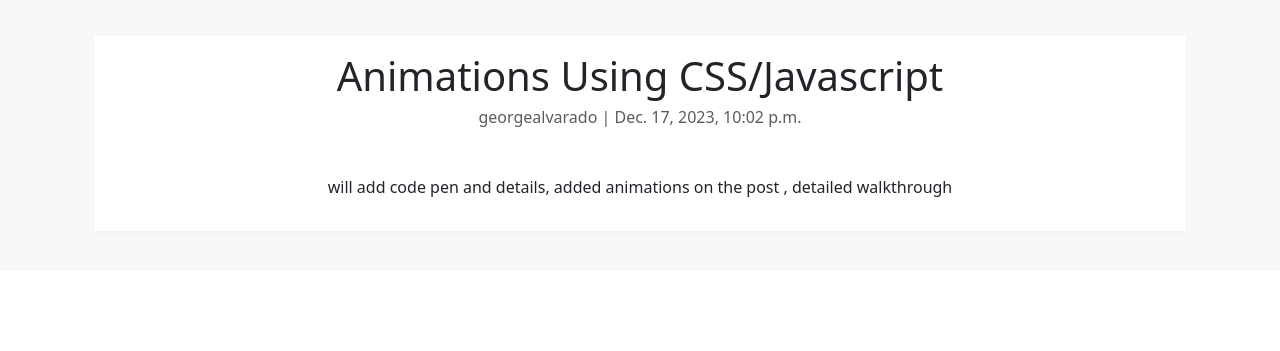
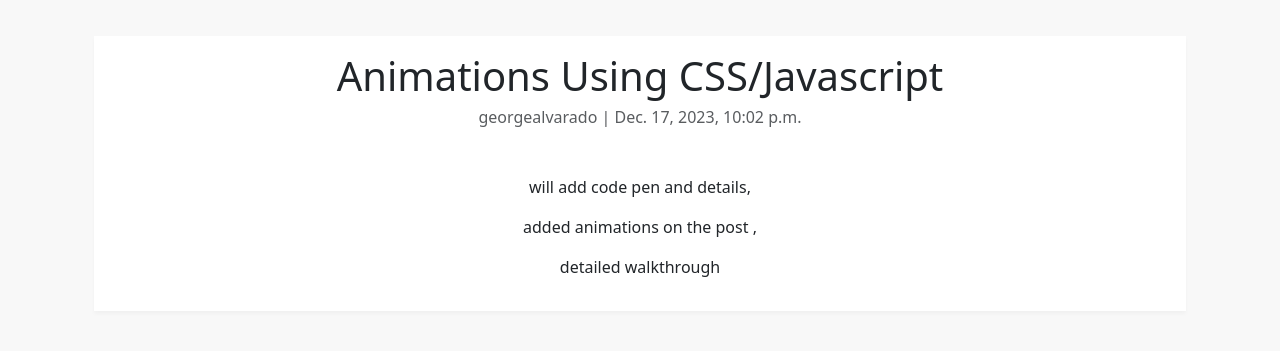
Before and after one commit to Georgealv6/PersonalBlog, a Django app: a page that uses blog/templates/blog/posts/detail.html in a window 1280 px wide. Shown: the part 866-1217 px from the top of the page. Before the commit the page ends 1099 px from the top, so only its background shows below. Run offline with Django 3.2, Linux system fonts and the light colour scheme; data comes from the database, SQL or seed files in the repository; both versions use the stored data as it was after the commit; style sheets or scripts are compiled from the project's sources; some libraries are stand-ins or nearby versions.

Commit message:
content styling updated

```diff
--- a/blog/templates/blog/posts/detail.html
+++ b/blog/templates/blog/posts/detail.html
@@ -8,7 +8,9 @@
         <h1>{{ posts.title }}</h1>
         <p class="text-muted h6">{{ posts.author }} | {{ posts.created_on }}</p>
       </div>
-      <p class="text-md-center">{{ posts.content | safe }}</p>
+      <div class="text-center">
+        <p class="text-md-center">{{ posts.content | linebreaks }}</p>
+      </div>
     </div>
   </div>
 </div>
```
Also changed, not shown: blog/db.sqlite3, blog/media/pics/23/12/17/cssjs.JPG (added).
